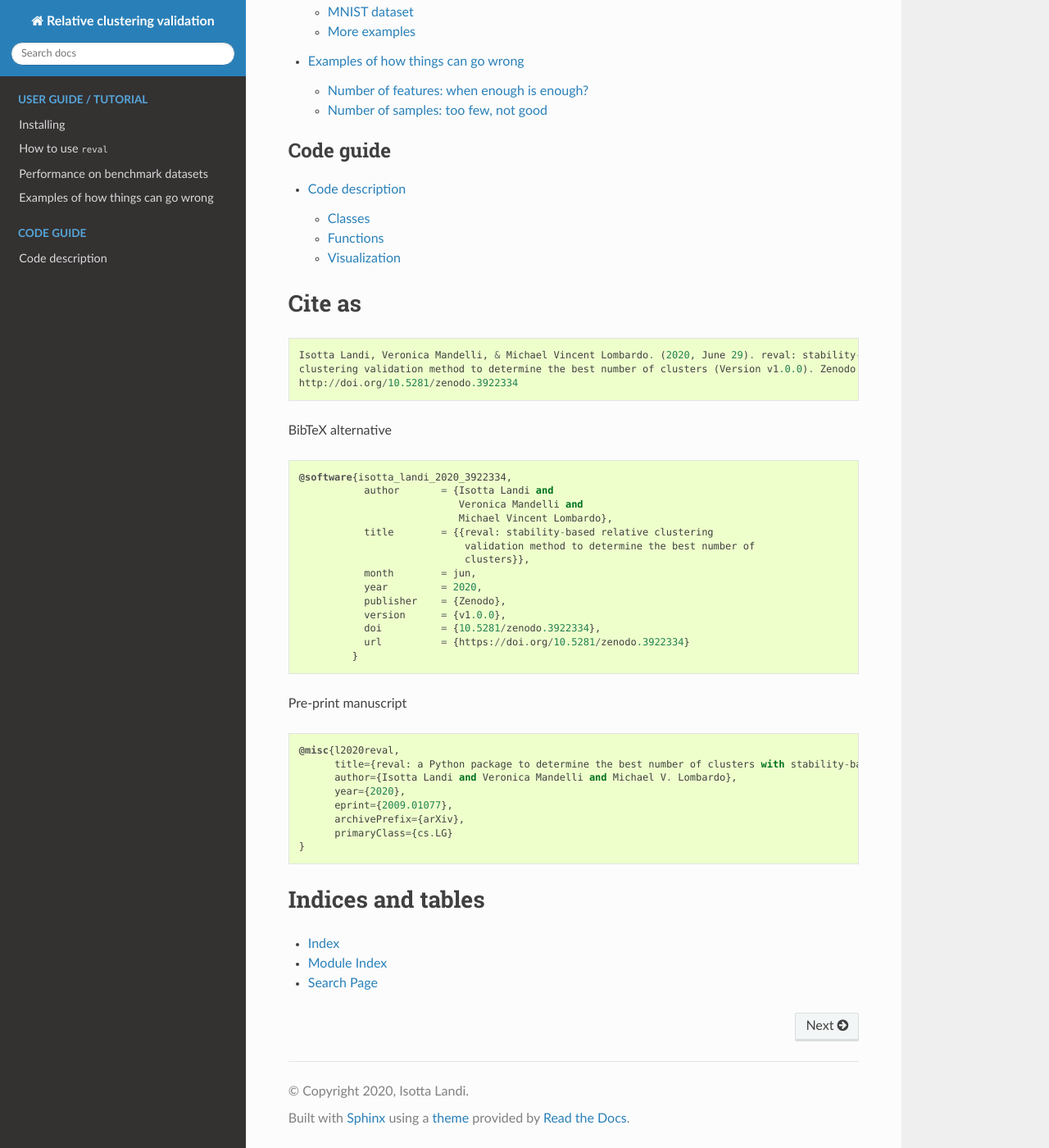
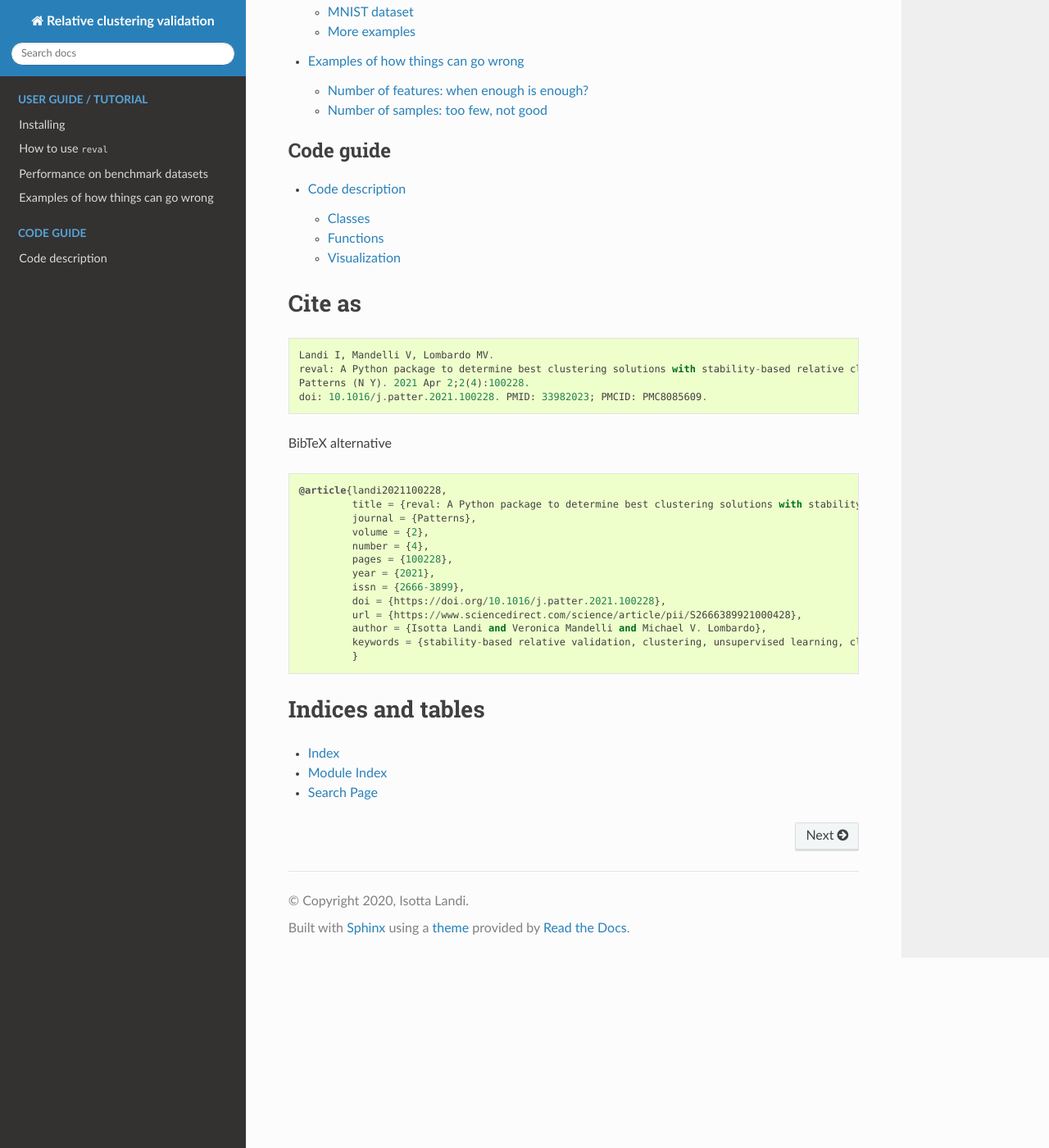
Before and after one commit to IIT-LAND/reval_clustering, a Sphinx documentation site: the page built from docs/source/index.rst, in a window 1280 px wide and 1400 px high, scrolled down 1438 px. Shown: the whole window at 82% size. Built offline with Sphinx 7.4.7 and the Read the Docs theme 2.0.0, drawn with Linux system fonts in a browser that asks for light colours.

Commit message:
updated citation

```diff
--- a/docs/source/index.rst
+++ b/docs/source/index.rst
@@ -49,41 +49,28 @@ Cite as
 
 .. parsed-literal::
 
-   Isotta Landi, Veronica Mandelli, & Michael Vincent Lombardo. (2020, June 29). reval: stability-based relative
-   clustering validation method to determine the best number of clusters (Version v1.0.0). Zenodo.
-   http://doi.org/10.5281/zenodo.3922334
+   Landi I, Mandelli V, Lombardo MV.
+   reval: A Python package to determine best clustering solutions with stability-based relative clustering validation.
+   Patterns (N Y). 2021 Apr 2;2(4):100228.
+   doi: 10.1016/j.patter.2021.100228. PMID: 33982023; PMCID: PMC8085609.
 
 BibTeX alternative
 
 .. parsed-literal::
 
-   @software{isotta_landi_2020_3922334,
-              author       = {Isotta Landi and
-                              Veronica Mandelli and
-                              Michael Vincent Lombardo},
-              title        = {{reval: stability-based relative clustering
-                               validation method to determine the best number of
-                               clusters}},
-              month        = jun,
-              year         = 2020,
-              publisher    = {Zenodo},
-              version      = {v1.0.0},
-              doi          = {10.5281/zenodo.3922334},
-              url          = {https://doi.org/10.5281/zenodo.3922334}
+   @article{landi2021100228,
+            title = {reval: A Python package to determine best clustering solutions with stability-based relative clustering validation},
+            journal = {Patterns},
+            volume = {2},
+            number = {4},
+            pages = {100228},
+            year = {2021},
+            issn = {2666-3899},
+            doi = {https://doi.org/10.1016/j.patter.2021.100228},
+            url = {https://www.sciencedirect.com/science/article/pii/S2666389921000428},
+            author = {Isotta Landi and Veronica Mandelli and Michael V. Lombardo},
+            keywords = {stability-based relative validation, clustering, unsupervised learning, clustering replicability}
             }
-
-Pre-print manuscript
-
-.. parsed-literal::
-
-    @misc{l2020reval,
-          title={reval: a Python package to determine the best number of clusters with stability-based relative clustering validation},
-          author={Isotta Landi and Veronica Mandelli and Michael V. Lombardo},
-          year={2020},
-          eprint={2009.01077},
-          archivePrefix={arXiv},
-          primaryClass={cs.LG}
-    }
 
 Indices and tables
 ==================
```
